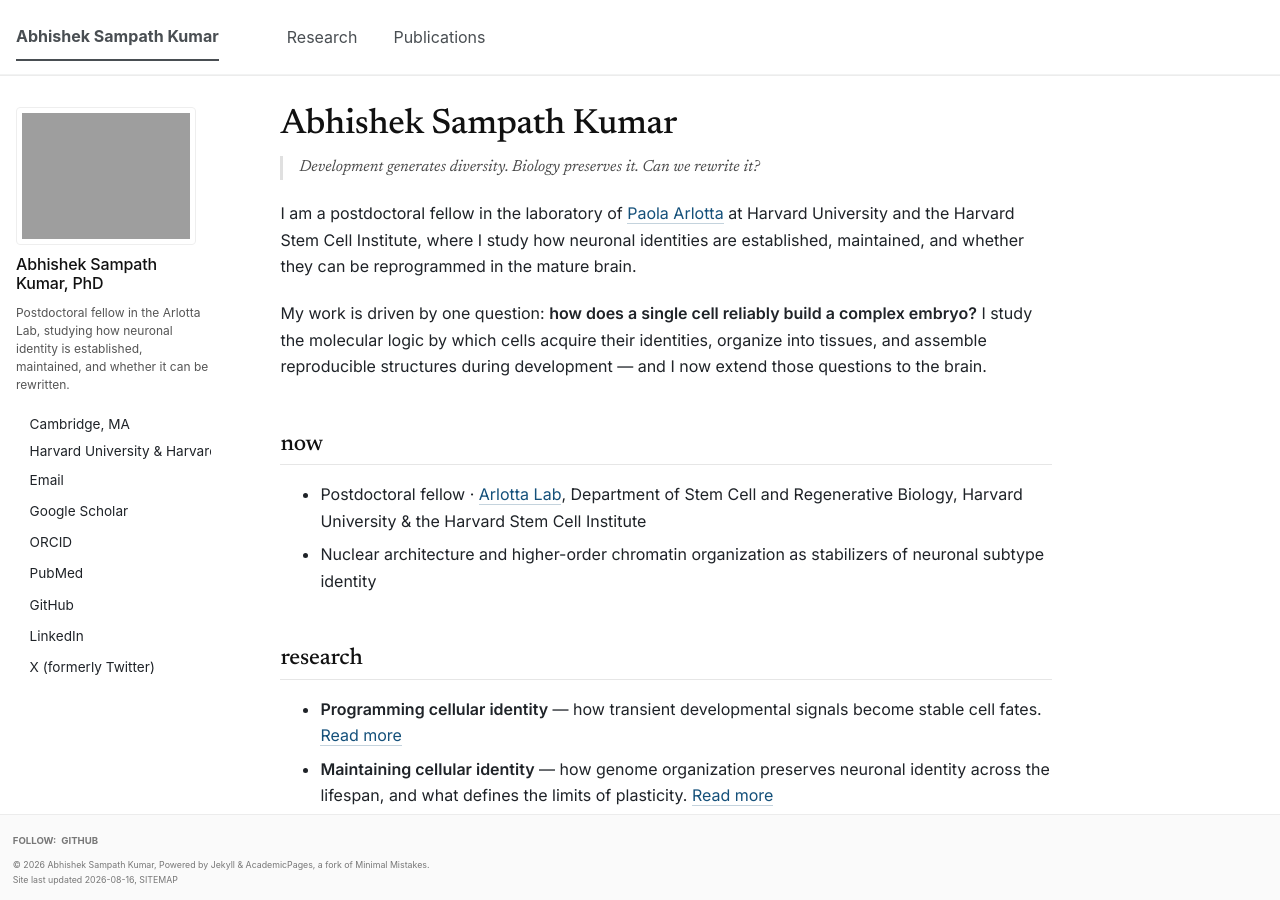
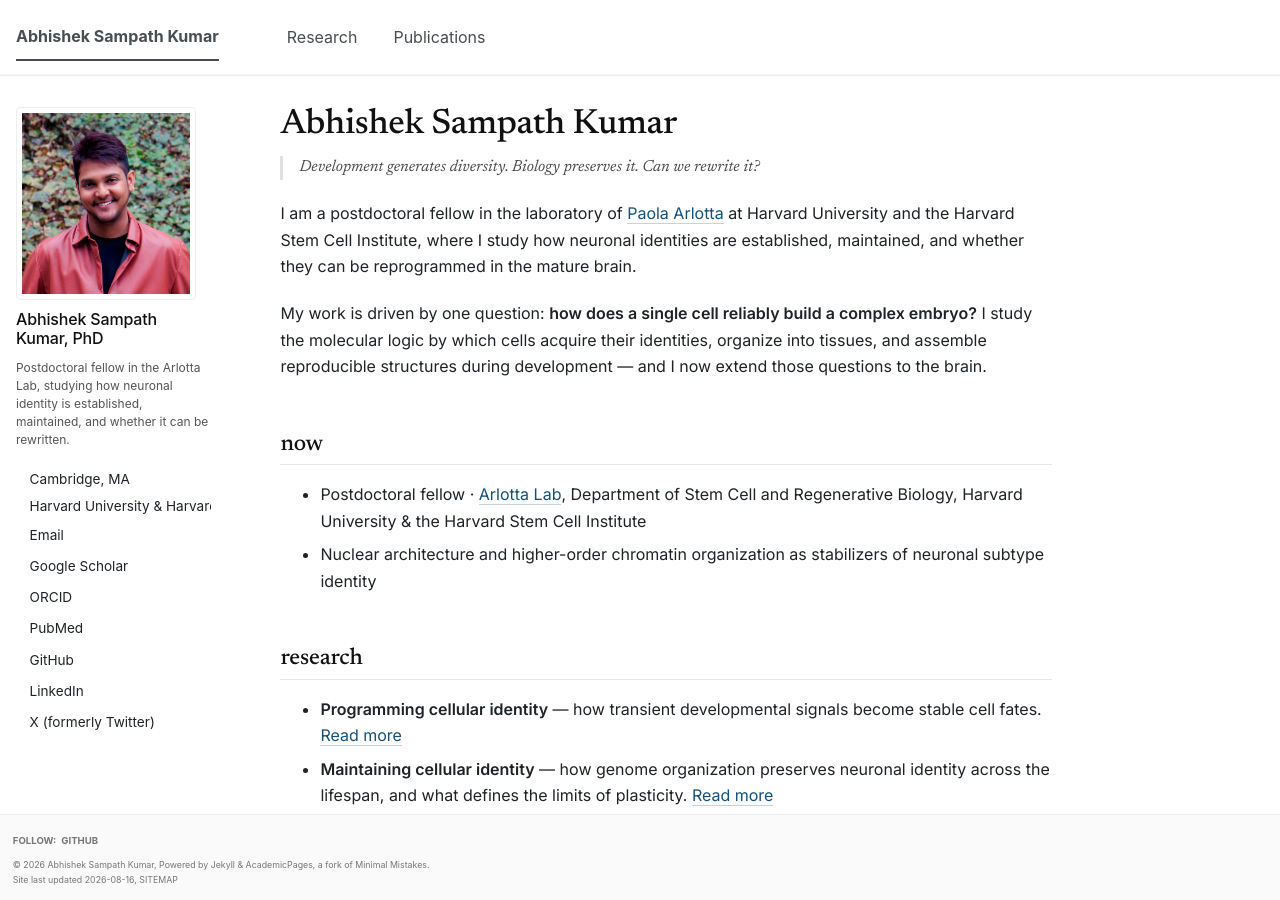
Before and after one commit to AbhiSampathKumar/abhisampathkumar.github.io, a Jekyll site: the page built from _pages/about.md, in a window 1280 px wide and 900 px high. Built offline with Jekyll 4.4.1, drawn with Linux system fonts in a browser that asks for light colours; a script that is not in the unit is left out.

Commit message:
Update _config.yml

```diff
--- a/_config.yml
+++ b/_config.yml
@@ -17,7 +17,7 @@ repository               : "AbhiSampathKumar/abhisheksampathkumar.github.io"
 
 # Site Author — controls the left-hand sidebar. Blank fields are hidden.
 author:
-  avatar           : "profile.jpg"        # place the file at images/profile.jpg
+  avatar           : "profile.jpeg"        # place the file at images/profile.jpg
   name             : "Abhishek Sampath Kumar, PhD"
   pronouns         :
   bio              : "Postdoctoral fellow in the Arlotta Lab, studying how neuronal identity is established, maintained, and whether it can be rewritten."
```
